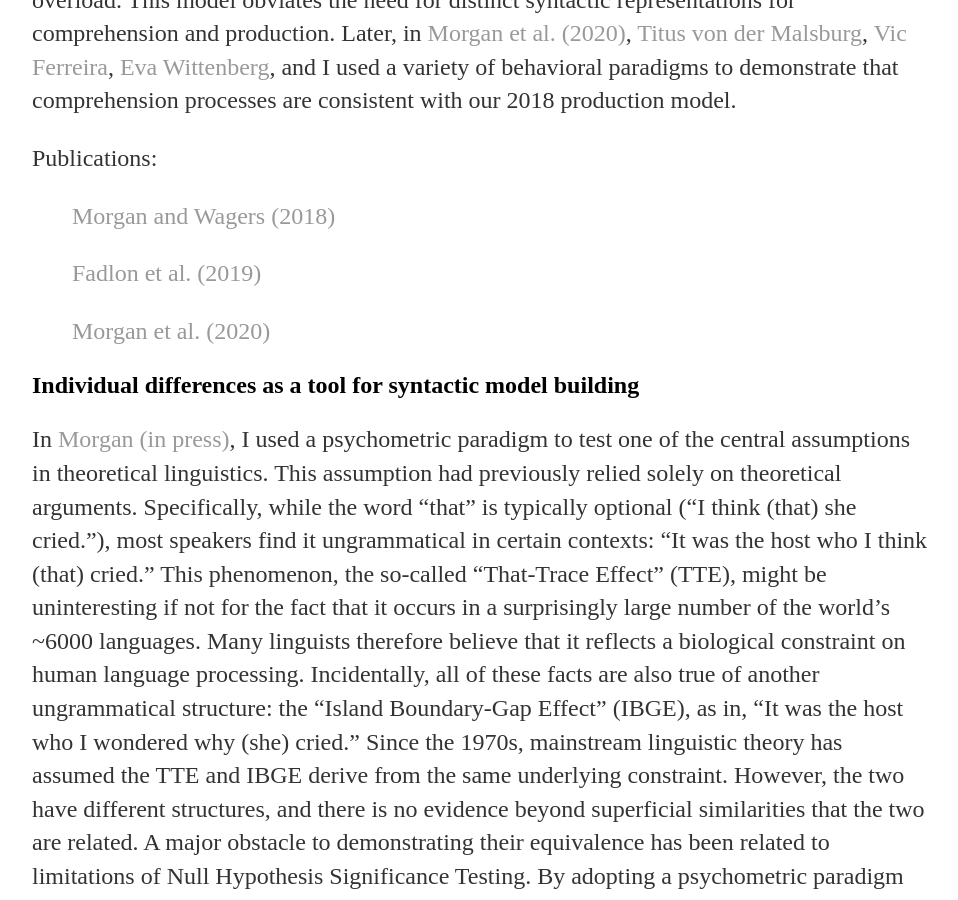
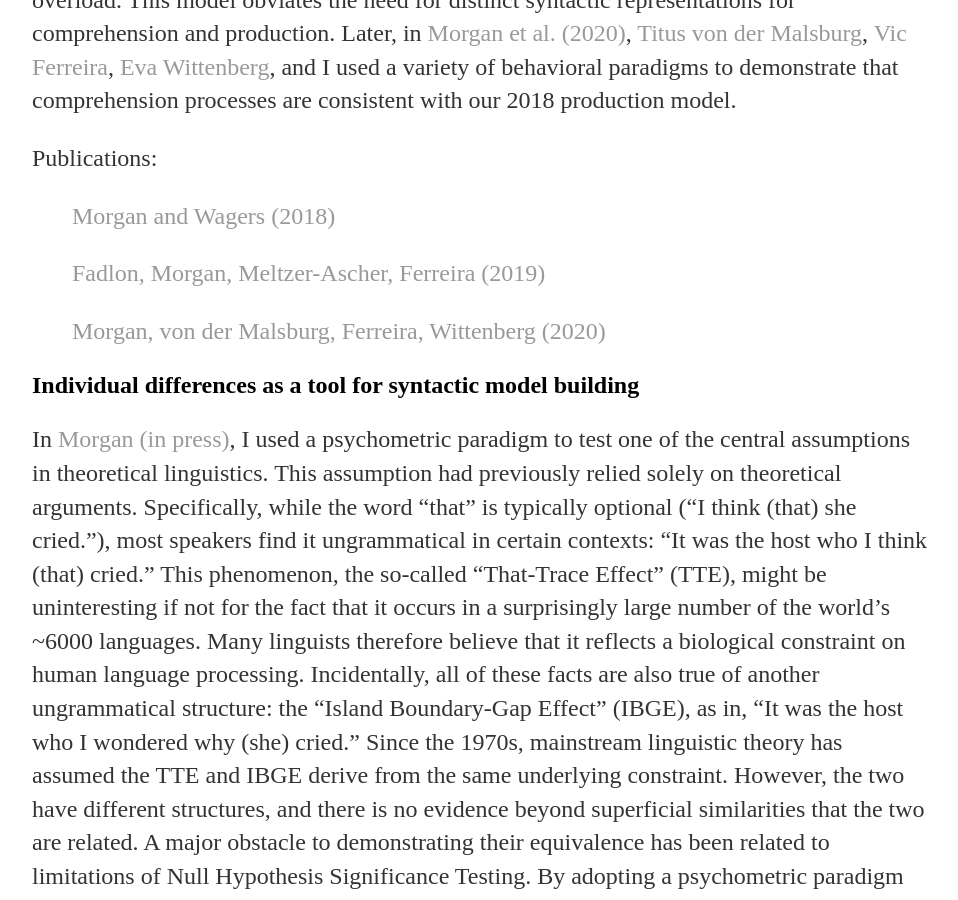
Before and after one commit to adam-milton-morgan/adam-milton-morgan.github.io, a Jekyll site: the page built from research/index.html, in a window 1280 px wide and 900 px high, scrolled down 1245 px. Shown: the whole window, without its empty margins (160-1118 px from the left). Built offline with Jekyll 4.4.1, drawn with Linux system fonts in a browser that asks for light colours.

Commit message:
Update index.html

```diff
--- a/research/index.html
+++ b/research/index.html
@@ -35,8 +35,8 @@ title: Adam M. Morgan, Cognitive Neuroscientist
 
 	<p>Publications:</p>
 		<p class="tab"> <a href="https://doi.org/10.1162/ling_a_00293" target="_blank">Morgan and Wagers (2018)</a> </p>
-		<p class="tab"> <a href="https://doi.org/10.1016/j.jml.2019.02.005" target="_blank">Fadlon et al. (2019)</a> </p>
-		<p class="tab"> <a href="https://doi.org/10.1016/j.cognition.2020.104417" target="_blank">Morgan et al. (2020)</a> </p>
+		<p class="tab"> <a href="https://doi.org/10.1016/j.jml.2019.02.005" target="_blank">Fadlon, Morgan, Meltzer-Ascher, Ferreira (2019)</a> </p>
+		<p class="tab"> <a href="https://doi.org/10.1016/j.cognition.2020.104417" target="_blank">Morgan, von der Malsburg, Ferreira, Wittenberg (2020)</a> </p>
 
 	<h2>Individual differences as a tool for syntactic model building </h2>
 
```
